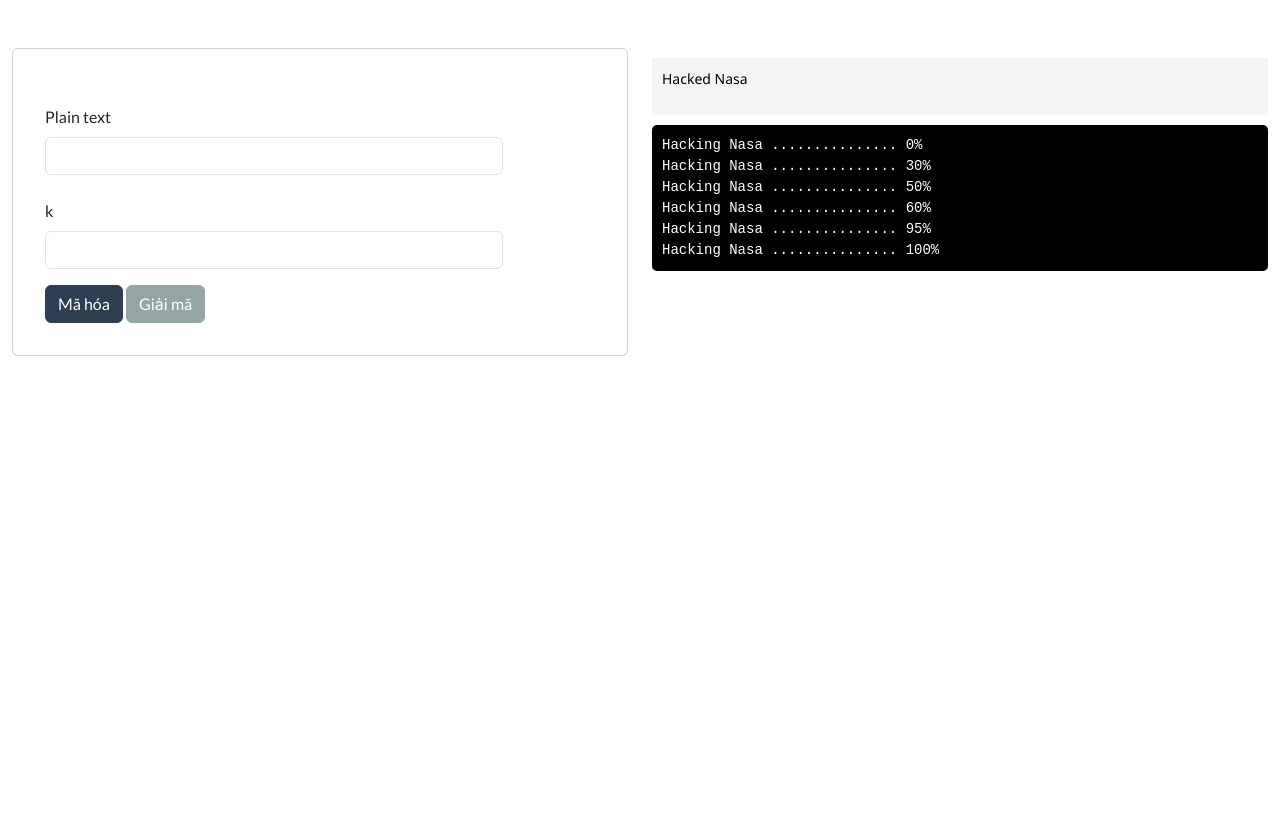
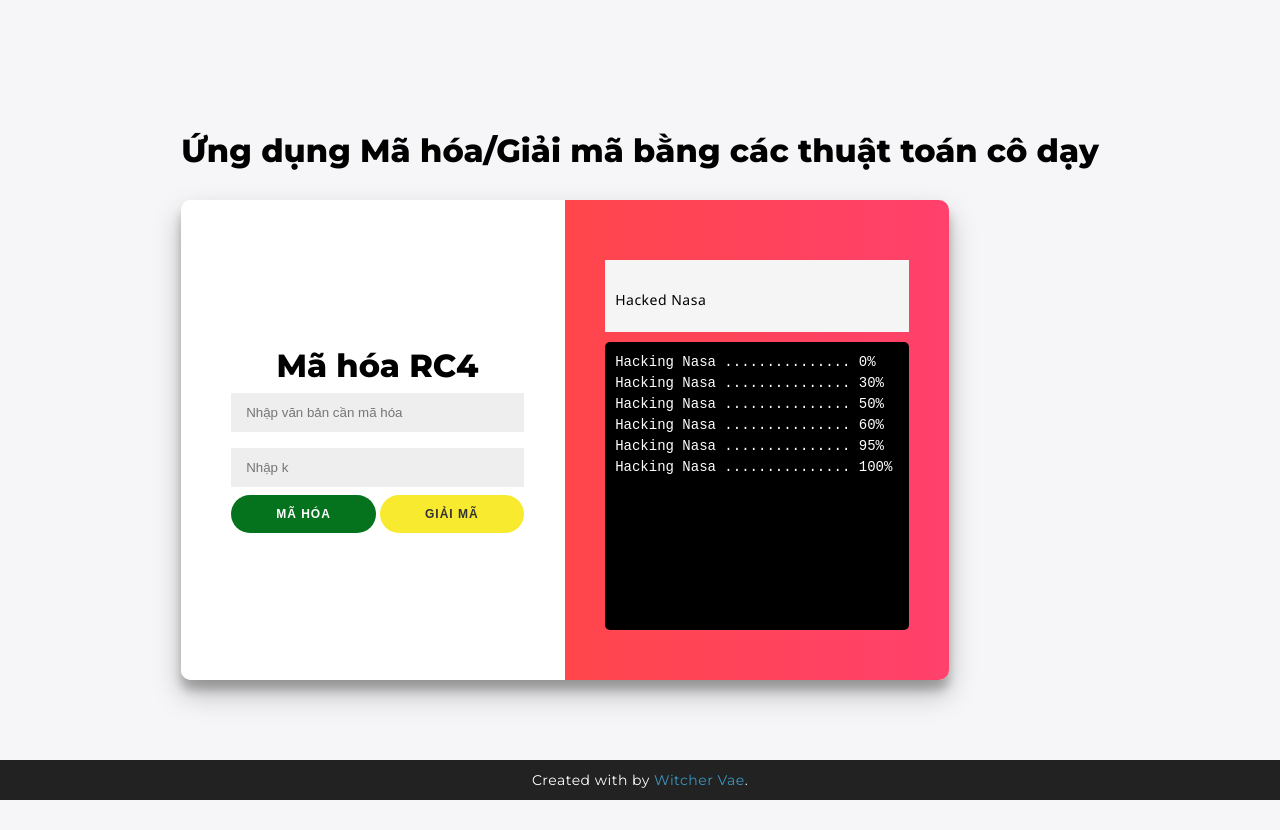
Before and after one commit to lorweth/encrypt-algo-app, a React app: page / in a window 1280 px wide. Before the commit the page ends 800 px from the top, so only its background shows below. Built offline with nearby package versions, Linux system fonts and the light colour scheme.

Commit message:
Cập nhật giao diện ứng dụng

```diff
--- a/src/app.tsx
+++ b/src/app.tsx
@@ -6,6 +6,8 @@
 import CipherForm from './components/cipher-form';
 import OutputDisplay from './components/output-display';
 import { setLog, setOutput } from './reducers/appReducer';
+import './styles.css';
+import Footer from './components/footer';
 
 const funlog =
   'Hacking Nasa ............... 0%<br>Hacking Nasa ............... 30%<br>Hacking Nasa ............... 50%<br>Hacking Nasa ............... 60%<br>Hacking Nasa ............... 95%<br>Hacking Nasa ............... 100%';
@@ -26,24 +28,31 @@
   useEffect(() => {
     if (data.plaintext != '' && data.k != '') {
       const { plaintext, k } = data;
-      const ciphertext = encrypt(table, plaintext, k);
+      dispatch(setLog(''));
+      const ciphertext = encrypt(table, plaintext, k, dispatch);
 
       dispatch(setOutput(ciphertext));
     }
   }, [data.plaintext, data.k]);
 
   return (
-    <div className="container-fluid mt-5">
-      <div className="row">
-        <div className="col">
+    <>
+      <h1 className="title">Ứng dụng Mã hóa/Giải mã bằng các thuật toán cô dạy</h1>
+      <div className="container" id="container">
+        <div className="form-container">
           <CipherForm />
         </div>
-        <div className="col">
-          <OutputDisplay />
-          <TerminalDisplay />
+        <div className="form-container overlay-container">
+          <div className="overlay">
+            <div className="overlay-panel">
+              <OutputDisplay />
+              <TerminalDisplay />
+            </div>
+          </div>
         </div>
+        <Footer />
       </div>
-    </div>
+    </>
   );
 };
 
--- a/src/components/cipher-form.tsx
+++ b/src/components/cipher-form.tsx
@@ -19,13 +19,8 @@
   };
 
   return (
-    <div className="card p-3 mb-5 bg-white">
-      <form className="card-body">
-        <div className="form-group">
-          <label htmlFor="plaintext" className="form-label mt-4">
-            Plain text
-          </label>
-          <div className="col-sm-10">
+    <form>
+      <h1>Mã hóa RC4</h1>
       <input
         type="text"
         className="form-control"
@@ -33,17 +28,10 @@
         id="plaintext"
         onChange={handleChange}
         defaultValue={formData.plaintext}
+        placeholder="Nhập văn bản cần mã hóa"
       />
-          </div>
-        </div>
-        <div className="form-group">
-          <label htmlFor="k" className="form-label mt-4">
-            k
-          </label>
-          <div className="col-sm-10">
-            <input type="text" className="form-control" name="k" id="k" onChange={handleChange} defaultValue={formData.k} />
-          </div>
-        </div>
+
+      <input type="text" className="form-control" name="k" id="k" onChange={handleChange} defaultValue={formData.k} placeholder="Nhập k" />
       <div className="form-group mt-3">
         <button className="btn btn-primary" type="button" onClick={handleClickEncrypt}>
           Mã hóa
@@ -54,7 +42,6 @@
         </button>
       </div>
     </form>
-    </div>
   );
 };
 export default CipherForm;
--- /dev/null
+++ b/src/components/footer.tsx
@@ -0,0 +1,15 @@
+import React from 'react';
+
+const Footer = () => (
+  <footer>
+    <p>
+      Created with <i className="fa fa-heart"></i> by{' '}
+      <a target="_blank" href="https://github.com/witcher-vae">
+        Witcher Vae
+      </a>
+      .
+    </p>
+  </footer>
+);
+
+export default Footer;
--- a/src/components/output-panel.css
+++ b/src/components/output-panel.css
@@ -5,4 +5,5 @@
   font-size: 14px;
   padding: 10px;
   margin: 10px 0px;
+  height: 15%;
 }
--- a/src/components/terminal-style.css
+++ b/src/components/terminal-style.css
@@ -8,6 +8,7 @@
   border-radius: 5px;
   overflow: hidden;
   position: relative;
+  height: 60%;
   z-index: 1;
 }
 
--- a/src/functions/RC4_encrypt/RC4.ts
+++ b/src/functions/RC4_encrypt/RC4.ts
@@ -1,3 +1,5 @@
+import { addLog } from '../../reducers/appReducer';
+import { AppDispatch } from '../../store';
 import { convertDecToBin, indexOf, swap } from '../data-utils';
 
 /**
@@ -7,23 +9,32 @@
  * @param k khóa mã hóa
  * @returns chuỗi kí tự đã được mã hóa
  */
-const encrypt = (table: string, plaintext: string, k: string) => {
+const encrypt = (table: string, plaintext: string, k: string, dispatch: AppDispatch) => {
   let s = Array(8).fill(0);
   let t = Array(8).fill(0);
+  dispatch(addLog('s: ' + s + '<br>'));
+  dispatch(addLog('t: ' + t + '<br>'));
   console.log('s: ' + s);
   console.log('t: ' + t);
 
   init(s, t, k);
+  dispatch(addLog('Init s, t complete: <br>'));
+  dispatch(addLog('s: ' + s + '<br>'));
+  dispatch(addLog('t: ' + t + '<br>'));
   console.log('s: ' + s);
   console.log('t: ' + t);
 
   const key = generateKey(s, plaintext.length);
+  dispatch(addLog('Key generated <br>'));
+  dispatch(addLog('Key: ' + key + '<br>'));
   console.log('key: ' + key);
 
   let cipher = [];
   for (let i = 0; i < key.length; i++) {
     cipher.push(key[i] ^ indexOf(table, plaintext.charAt(i)));
   }
+  dispatch(addLog('Cipher generated <br>'));
+  dispatch(addLog('Cipher: ' + cipher + '<br>'));
   console.log('result: ' + cipher);
 
   let result = '';
--- a/src/index.tsx
+++ b/src/index.tsx
@@ -1,7 +1,6 @@
 import React from 'react';
 import { render } from 'react-dom';
 import { Provider } from 'react-redux';
-import 'bootswatch/dist/flatly/bootstrap.min.css';
 import App from './app';
 import store from './store';
 
--- a/src/reducers/appReducer.ts
+++ b/src/reducers/appReducer.ts
@@ -17,6 +17,9 @@
     setLog: (state, action) => {
       state.log = action.payload;
     },
+    addLog: (state, action) => {
+      state.log += action.payload;
+    },
     setOutput: (state, action) => {
       state.output = action.payload;
     },
@@ -31,5 +34,5 @@
   },
 });
 
-export const { setLog, setOutput, setData, resetAll } = appSlice.actions;
+export const { setLog, addLog, setOutput, setData, resetAll } = appSlice.actions;
 export default appSlice.reducer;
--- a/src/store.ts
+++ b/src/store.ts
@@ -1,8 +1,5 @@
 import { configureStore } from '@reduxjs/toolkit';
 import appReducer from './reducers/appReducer';
-import cipherFormReducer from './reducers/cipherFormReducer';
-import outputPanelReducer from './reducers/outputPanelReducer';
-import terminalReducer from './reducers/terminalReducer';
 
 const store = configureStore({
   reducer: {
--- /dev/null
+++ b/src/styles.css
@@ -0,0 +1,237 @@
+@import url('https://fonts.googleapis.com/css?family=Montserrat:400,800');
+
+* {
+  box-sizing: border-box;
+}
+
+body {
+  background: #f6f5f7;
+  display: flex;
+  justify-content: center;
+  align-items: center;
+  flex-direction: column;
+  font-family: 'Montserrat', sans-serif;
+  height: 100vh;
+  margin: -20px 0 50px;
+}
+
+h1 {
+  font-weight: bold;
+  margin: 0;
+}
+
+.title {
+  margin: 50px 0 30px;
+}
+
+h2 {
+  text-align: center;
+}
+
+p {
+  font-size: 14px;
+  font-weight: 100;
+  line-height: 20px;
+  letter-spacing: 0.5px;
+  margin: 20px 0 30px;
+}
+
+span {
+  font-size: 12px;
+}
+
+a {
+  color: #333;
+  font-size: 14px;
+  text-decoration: none;
+  margin: 15px 0;
+}
+
+button {
+  border: none;
+  border-radius: 20px;
+  font-size: 12px;
+  font-weight: bold;
+  padding: 12px 45px;
+  letter-spacing: 1px;
+  text-transform: uppercase;
+  transition: transform 80ms ease-in;
+}
+
+.btn-primary {
+  background: #05721d;
+  color: #fff;
+}
+
+.btn-secondary {
+  background: #f8eb2f;
+  color: #333;
+}
+button:active {
+  transform: scale(0.95);
+}
+
+button:focus {
+  outline: none;
+}
+
+button.ghost {
+  background-color: transparent;
+  border-color: #ffffff;
+}
+
+form {
+  background-color: #ffffff;
+  display: flex;
+  align-items: center;
+  justify-content: center;
+  flex-direction: column;
+  padding: 0 50px;
+  height: 100%;
+  text-align: center;
+}
+
+input {
+  background-color: #eee;
+  border: none;
+  padding: 12px 15px;
+  margin: 8px 0;
+  width: 100%;
+}
+
+.container {
+  background-color: #fff;
+  border-radius: 10px;
+  box-shadow: 0 14px 28px rgba(0, 0, 0, 0.25), 0 10px 10px rgba(0, 0, 0, 0.22);
+  position: relative;
+  overflow: hidden;
+  width: 768px;
+  max-width: 100%;
+  min-height: 480px;
+}
+
+.form-container {
+  position: absolute;
+  top: 0;
+  height: 100%;
+  transition: all 0.6s ease-in-out;
+}
+
+@keyframes show {
+  0%,
+  49.99% {
+    opacity: 0;
+    z-index: 1;
+  }
+
+  50%,
+  100% {
+    opacity: 1;
+    z-index: 5;
+  }
+}
+
+.overlay-container {
+  position: absolute;
+  top: 0;
+  left: 50%;
+  width: 50%;
+  height: 100%;
+  overflow: hidden;
+  transition: transform 0.6s ease-in-out;
+  z-index: 100;
+}
+
+.container.right-panel-active .overlay-container {
+  transform: translateX(-100%);
+}
+
+.overlay {
+  background: #ff416c;
+  background: -webkit-linear-gradient(to right, #ff4b2b, #ff416c);
+  background: linear-gradient(to right, #ff4b2b, #ff416c);
+  background-repeat: no-repeat;
+  background-size: cover;
+  background-position: 0 0;
+  color: #ffffff;
+  position: relative;
+  left: -100%;
+  height: 100%;
+  width: 200%;
+  transform: translateX(0);
+  transition: transform 0.6s ease-in-out;
+}
+
+.container.right-panel-active .overlay {
+  transform: translateX(50%);
+}
+
+.overlay-panel {
+  position: absolute;
+  display: flex;
+  justify-content: center;
+  flex-direction: column;
+  padding: 0 40px;
+  top: 0;
+  height: 100%;
+  width: 50%;
+  transform: translateX(0);
+  right: 0;
+}
+
+.overlay-left {
+  transform: translateX(-20%);
+}
+
+.container.right-panel-active .overlay-left {
+  transform: translateX(0);
+}
+
+.overlay-right {
+  right: 0;
+  transform: translateX(0);
+}
+
+/* .container.right-panel-active .overlay-right {
+  transform: translateX(20%);
+} */
+
+.social-container {
+  margin: 20px 0;
+}
+
+.social-container a {
+  border: 1px solid #dddddd;
+  border-radius: 50%;
+  display: inline-flex;
+  justify-content: center;
+  align-items: center;
+  margin: 0 5px;
+  height: 40px;
+  width: 40px;
+}
+
+footer {
+  background-color: #222;
+  color: #fff;
+  font-size: 14px;
+  bottom: 0;
+  position: fixed;
+  left: 0;
+  right: 0;
+  text-align: center;
+  z-index: 999;
+}
+
+footer p {
+  margin: 10px 0;
+}
+
+footer i {
+  color: red;
+}
+
+footer a {
+  color: #3c97bf;
+  text-decoration: none;
+}
```
Also changed, not shown: src/components/navbar.tsx (deleted, +0 -11 lines). Lines whose indentation alone changed are shown as unchanged.
